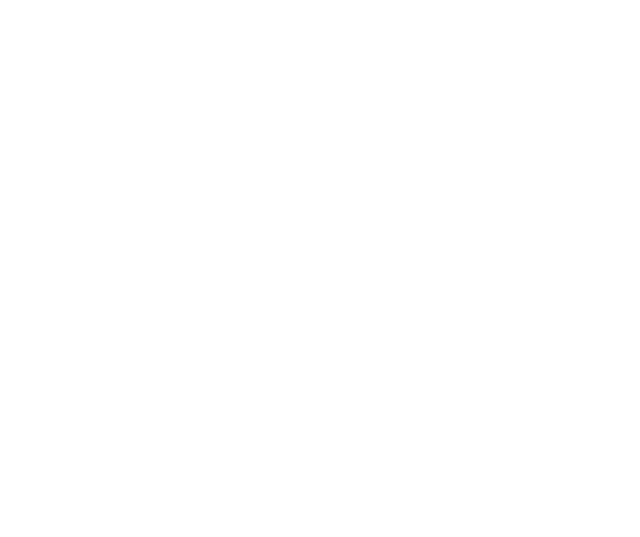
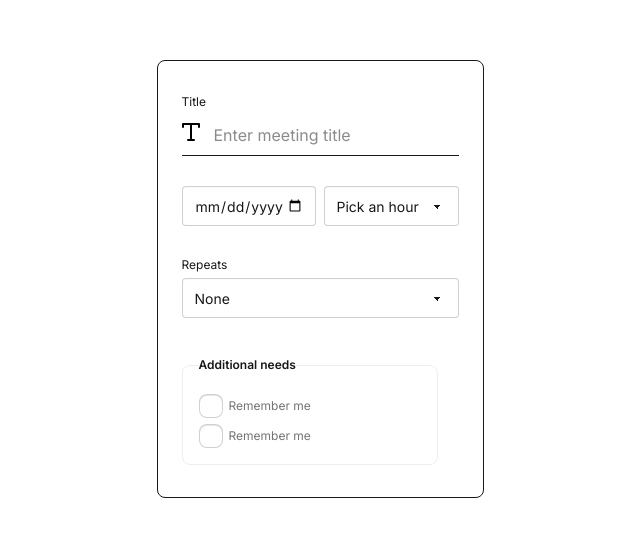
Before and after one commit to mbrzezawski/Classroom_reservation, a React (Vite) app in the folder frontend/: page /reserve in a window 1280 px wide. Before the commit this address had no page. Shown: the part 121-658 px from the top of the page, without its empty margins (320-960 px from the left). Built offline with nearby package versions, Linux system fonts and the light colour scheme.

Commit message:
reservation form started

```diff
--- a/frontend/index.html
+++ b/frontend/index.html
@@ -13,5 +13,6 @@
   <body>
     <div id="root"></div>
     <script type="module" src="/src/main.tsx"></script>
+    <script type="module" src="https://unpkg.com/cally"></script>
   </body>
 </html>
--- a/frontend/package.json
+++ b/frontend/package.json
@@ -11,6 +11,7 @@
   },
   "dependencies": {
     "@tailwindcss/vite": "^4.1.5",
+    "cally": "^0.8.0",
     "react": "^19.1.0",
     "react-dom": "^19.1.0",
     "react-hook-form": "^7.56.3",
--- a/frontend/src/App.tsx
+++ b/frontend/src/App.tsx
@@ -2,6 +2,7 @@
 
 import SignUpPage from "./pages/signup-page";
 import LoginPage from "./pages/login-page";
+import ReservationPage from "./pages/reservation-page";
 
 const App = () => {
   return (
@@ -9,6 +10,7 @@
       <Route path="/" element={<Navigate to="/login" replace />} />
       <Route path="/login" element={<LoginPage />} />
       <Route path="/signup" element={<SignUpPage />} />
+      <Route path="/reserve" element={<ReservationPage />} />
     </Routes>
   );
 };
--- a/frontend/src/components/auth/login-form.tsx
+++ b/frontend/src/components/auth/login-form.tsx
@@ -1,5 +1,5 @@
 import { FormProvider, useForm } from "react-hook-form";
-import InputTextBox from "./input-textbox";
+import InputTextBox from "../utils/input-textbox";
 import PasswordTextBox from "./password-textbox";
 import AtIcon from "../icons/at";
 import { useNavigate } from "react-router-dom";
--- a/frontend/src/components/auth/password-textbox.tsx
+++ b/frontend/src/components/auth/password-textbox.tsx
@@ -1,8 +1,8 @@
 import { useState } from "react";
 import type { FC, InputHTMLAttributes } from "react";
 import Lock from "../icons/lock";
-import InputTextBox from "./input-textbox";
-import PasswordHider from "./password_hider";
+import InputTextBox from "../utils/input-textbox";
+import PasswordHider from "./password-hider";
 
 interface PasswordTextBoxProps extends InputHTMLAttributes<HTMLInputElement> {
   confirmPassword?: boolean;
--- a/frontend/src/components/auth/sign-up-form.tsx
+++ b/frontend/src/components/auth/sign-up-form.tsx
@@ -1,5 +1,5 @@
 import type { FC } from "react";
-import InputTextBox from "./input-textbox";
+import InputTextBox from "../utils/input-textbox";
 import AtIcon from "../icons/at";
 import PasswordTextBox from "./password-textbox";
 import { FormProvider, useForm } from "react-hook-form";
--- /dev/null
+++ b/frontend/src/components/icons/letter.tsx
@@ -0,0 +1,7 @@
+import letter from "../../assets/icons/letter.svg";
+
+const Letter = () => {
+  return <img src={letter} alt="letter icon" />;
+};
+
+export default Letter;
--- /dev/null
+++ b/frontend/src/components/main-page/reservation-form/reservation-form.tsx
@@ -0,0 +1,60 @@
+import InputTextBox from "../../utils/input-textbox";
+import Letter from "../../icons/letter";
+
+const meetingHours = [
+  { value: "08:00", label: "08:00 - 09:30" },
+  { value: "09:45", label: "09:45 - 11:15" },
+  { value: "11:30", label: "11:30 - 13:00" },
+  { value: "13:15", label: "13:15 - 14:45" },
+  { value: "15:00", label: "15:00 - 16:30" },
+  { value: "16:45", label: "16:45 - 18:15" },
+  { value: "18:30", label: "18:30 - 20:00" },
+];
+
+const ReservationForm = () => {
+  return (
+    <form className="flex flex-col border px-6 py-8 gap-[30px] rounded-[8px]">
+      <InputTextBox
+        label="Title"
+        placeholder="Enter meeting title"
+        icon={<Letter />}
+      ></InputTextBox>
+      <div className="flex flex-row gap-2">
+        <input type="date" className="input" name="meetingDate" required />
+        <select className="select" name="meetingHour" required>
+          <option value="" disabled selected>
+            Pick an hour
+          </option>
+          {meetingHours.map((hour) => (
+            <option key={hour.value} value={hour.value}>
+              {hour.label}
+            </option>
+          ))}
+        </select>
+      </div>
+      <div className="flex flex-col gap-1">
+        <label className="text-[12px]">Repeats</label>
+        <select className="select" name="repeatType">
+          <option value="" disabled selected>
+            None
+          </option>
+          <option>Weekly</option>
+          <option>Monthly</option>
+        </select>
+      </div>
+      <fieldset className="fieldset bg-base-100 border-base-300 rounded-box w-64 border p-4">
+        <legend className="fieldset-legend">Additional needs</legend>
+        <label className="label">
+          <input type="checkbox" className="checkbox" />
+          Remember me
+        </label>
+        <label className="label">
+          <input type="checkbox" className="checkbox" />
+          Remember me
+        </label>
+      </fieldset>
+    </form>
+  );
+};
+
+export default ReservationForm;
--- a/frontend/src/index.css
+++ b/frontend/src/index.css
@@ -2,6 +2,7 @@
 @plugin "daisyui" {
   themes: light --default, dark --prefersdark;
 }
+
 :root {
   font-family: "Inter", sans-serif;
 
--- /dev/null
+++ b/frontend/src/pages/reservation-page.tsx
@@ -0,0 +1,11 @@
+import ReservationForm from "../components/main-page/reservation-form/reservation-form";
+
+const ReservationPage = () => {
+  return (
+    <div className="flex justify-center items-center min-w-screen min-h-screen">
+      <ReservationForm />
+    </div>
+  );
+};
+
+export default ReservationPage;
```
Also changed, not shown: frontend/src/assets/icons/letter.svg (added), frontend/src/components/auth/password-hider.tsx (renamed from frontend/src/components/auth/password_hider.tsx), frontend/src/components/utils/input-textbox.tsx (renamed from frontend/src/components/auth/input-textbox.tsx).
